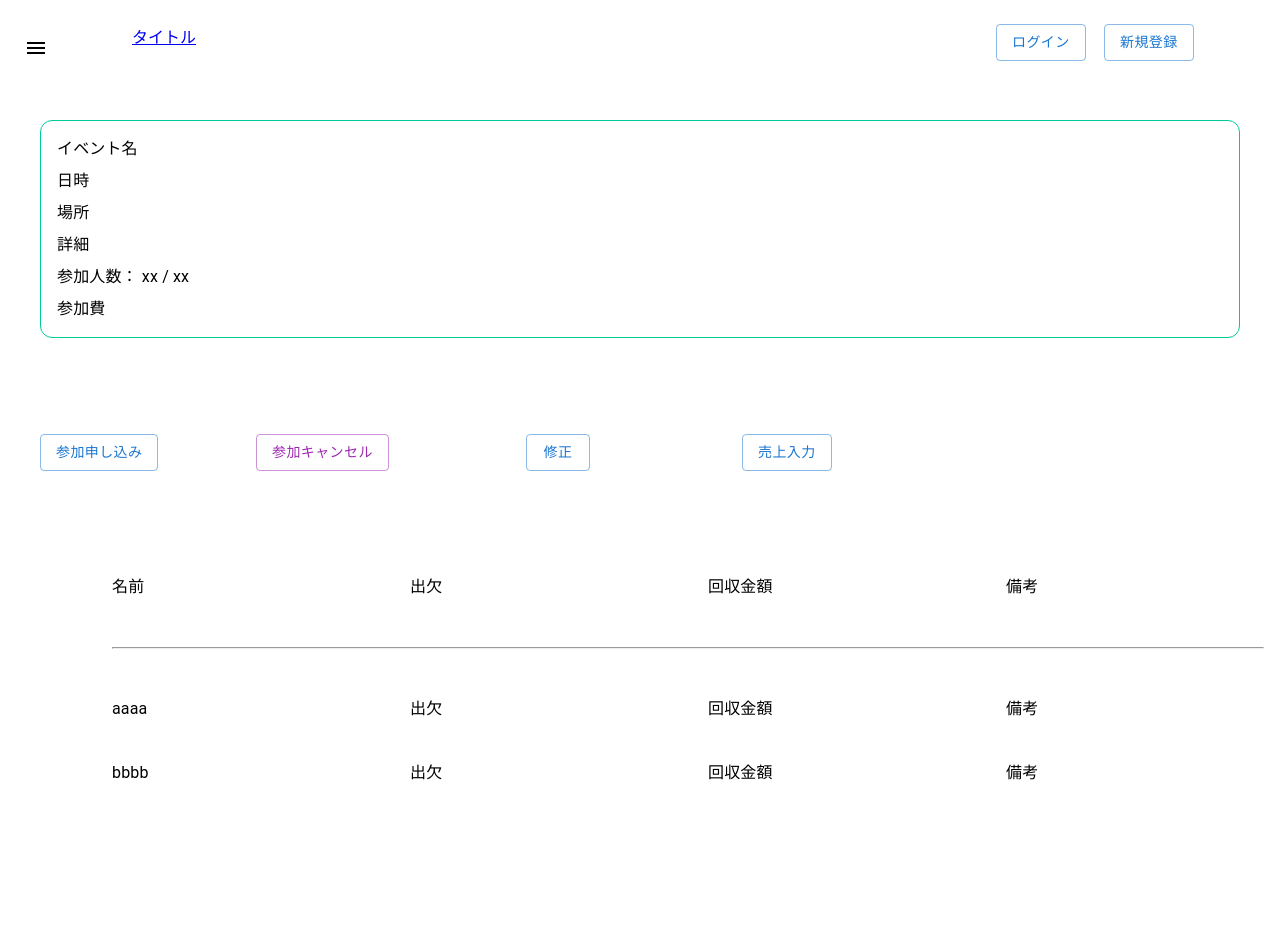
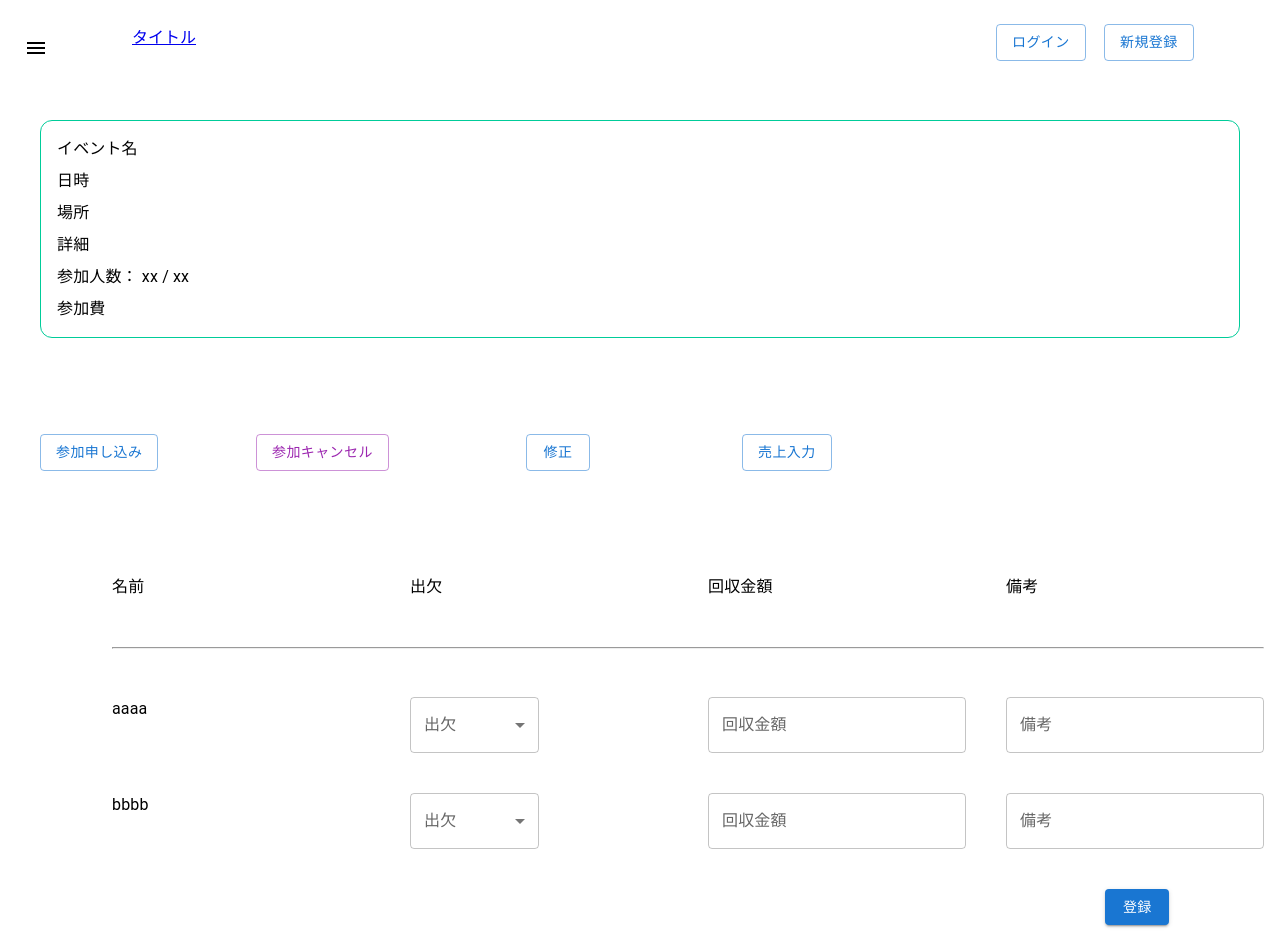
Before and after one commit to ke-kishimoto/opencourt-frontend, a React (Create React App) app: page /eventDetail/1/eventSales in a window 1280 px wide. Shown: the top 933 px of the page. Before the commit the page ends 800 px from the top, so only its background shows below. Built offline with nearby package versions, Linux system fonts and the light colour scheme.

Commit message:
form要素追加

```diff
--- a/src/components/EventSales.js
+++ b/src/components/EventSales.js
@@ -46,17 +46,44 @@ const EventSales = () => {
 							<Typography>{e.user_name}</Typography>
 						</Grid>
 						<Grid item xs={3}>
-							<Typography>出欠</Typography>
+							<FormControl sx={{ width: '50%' }}>
+								<InputLabel>出欠</InputLabel>
+								<Select
+									required
+									name="attendance"
+									label="出欠"
+								>
+									<MenuItem value={1}>{'○'}</MenuItem>
+									<MenuItem value={2}>{'×'}</MenuItem>
+								</Select>
+							</FormControl>
 						</Grid>
 						<Grid item xs={3}>
-							<Typography>回収金額</Typography>
+							<TextField
+								fullWidth
+								type="number"
+								label="回収金額"
+								variant="outlined"
+							/>
 						</Grid>
 						<Grid item xs={3}>
-							<Typography>備考</Typography>
+						<TextField
+								fullWidth
+								label="備考"
+								variant="outlined"
+							/>
 						</Grid>
 					</>
 				)
 			})}
+				<Grid item xs={10}/>
+				<Grid item xs={2}>
+					<Button
+						variant="contained"
+						>
+						登録
+					</Button>
+				</Grid>
 			</Grid>
 		</Container>
 	)
```
